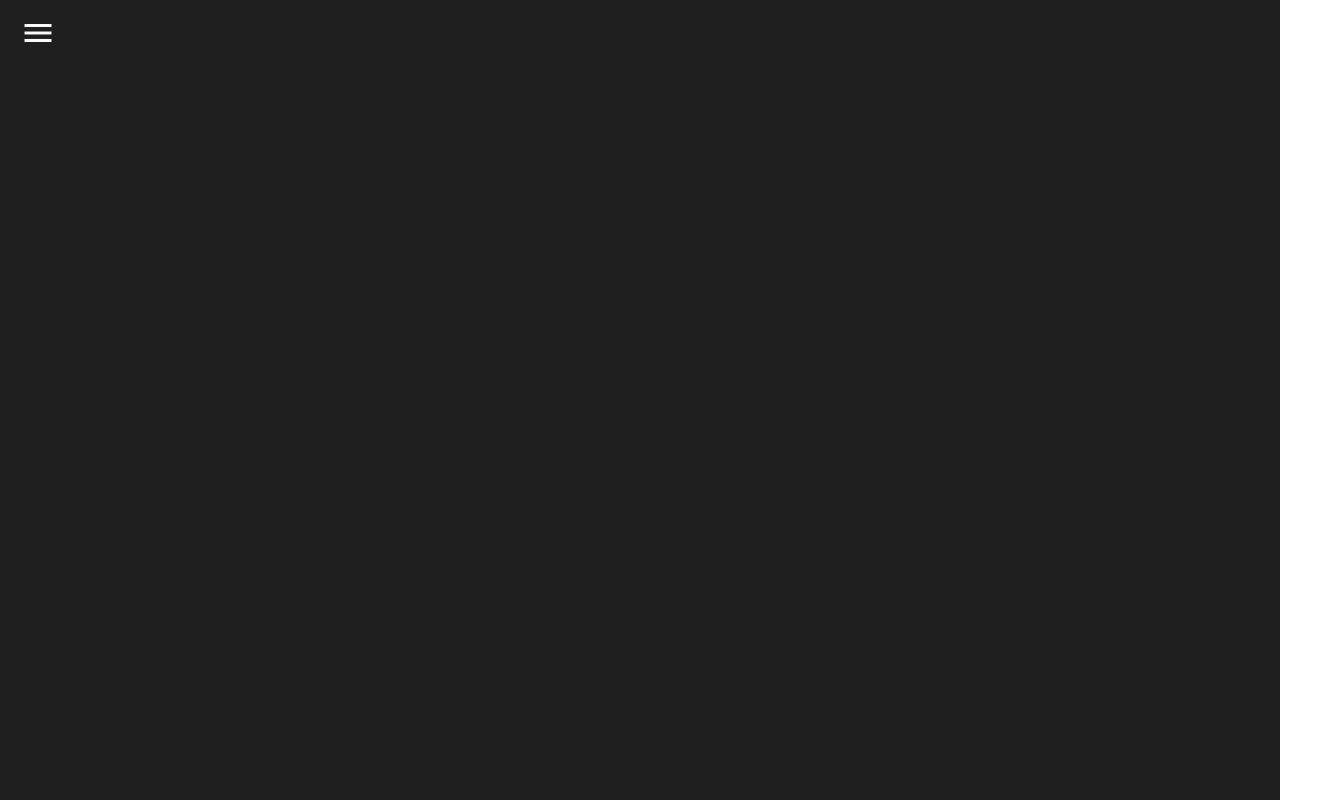
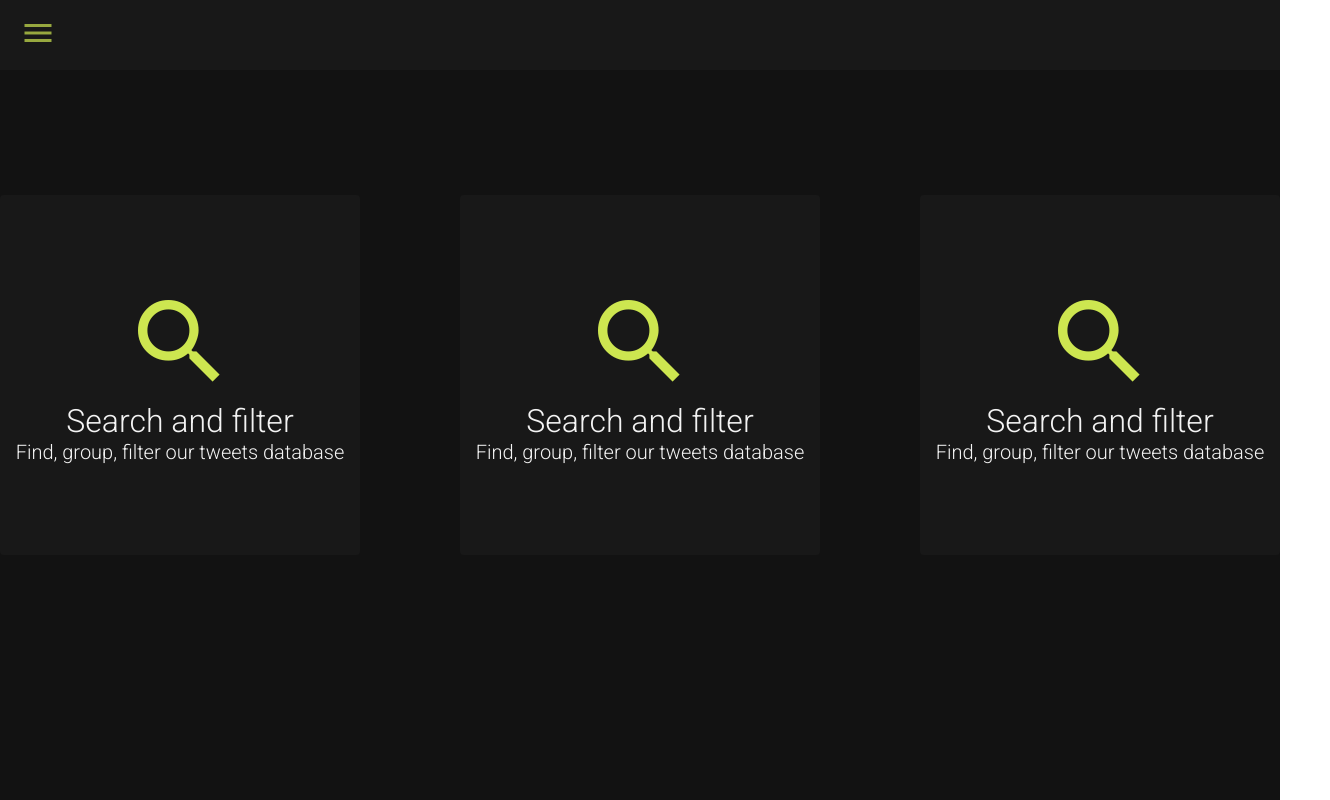
Before and after one commit to bohatiuk/agh-reddit-stash, a React (Create React App) app in the folder falcon/: page /dashboard in a window 1280 px wide. Shown: the whole page, 1330 px wide, since content can reach past the window. Built offline with nearby package versions, Linux system fonts and the light colour scheme.

Commit message:
Refactor home page, start dashboard

```diff
--- a/falcon/src/common/BorderAnimation.tsx
+++ b/falcon/src/common/BorderAnimation.tsx
@@ -8,7 +8,7 @@ export const HoverBorder = styled.div`
     height: 1px;
     margin: 1px;
     display: block;
-    background-color: ${({ theme }: TTP) => theme.color5};
+    background-color: ${({ theme }: TTP) => theme.colorP1};
     transition: width ${({ theme }: TTP) => theme.transitionParams};
 
   }
--- a/falcon/src/common/Buttons.tsx
+++ b/falcon/src/common/Buttons.tsx
@@ -7,17 +7,17 @@ export const CallToActionBtn = styled(CenterDiv)`
   height: 50px;
   cursor: pointer;
   font: ${styles.fontN4};
-  color: ${({ theme }: TTP) => theme.color8};
-  background-color: ${({ theme }: TTP) => theme.color4};
+  color: ${({ theme }: TTP) => theme.colorText};
+  background-color: ${({ theme }: TTP) => `rgba(${theme.colorP1RGB}, 0.7)`};
   transition: all ${styles.transitionParams};
   &:hover {
-    background-color: ${({ theme }: TTP) => theme.color6};
-    color: ${({ theme }: TTP) => theme.color0};
+    background-color: ${({ theme }: TTP) => theme.colorP1};
+    color: ${({ theme }: TTP) => theme.colorTextN};
 
   }
 `;
 
 export const CallToActionOutlinedBtn = styled(CallToActionBtn)`
   background: transparent;
-  border: 1px solid ${({ theme }: TTP) => theme.color4};
+  border: 1px solid ${({ theme }: TTP) => `rgba(${theme.colorP1RGB}, 0.7)`};
 `;
--- a/falcon/src/common/Shape.tsx
+++ b/falcon/src/common/Shape.tsx
@@ -5,12 +5,12 @@ export const Dot = styled.div`
   width: 8px;
   height: 8px;
   border-radius: 50px;
-  background-color: ${({ theme }: TTP) => theme.color8};
+  background-color: ${({ theme }: TTP) => theme.colorText};
 `;
 
 export const Diamond = styled.div`
   width: 8px;
   height: 8px;
-  background-color: ${({ theme }: TTP) => theme.color8};
+  background-color: ${({ theme }: TTP) => theme.colorText};
   transform: rotate(45deg);
 `;
--- a/falcon/src/components/NavigationEntry.tsx
+++ b/falcon/src/components/NavigationEntry.tsx
@@ -16,7 +16,7 @@ const NavEntryDiv = styled.div`
   margin-left: ${({ theme }: TTP) => theme.m2};
 
   &:hover {
-    color: ${({ theme }: TTP) => theme.color4};
+    color: ${({ theme }: TTP) => theme.colorP1};
     margin-left: ${styles.m3};
   }
 `;
--- a/falcon/src/components/icons/HoverIcon.tsx
+++ b/falcon/src/components/icons/HoverIcon.tsx
@@ -6,8 +6,9 @@ import { TTP } from '../../styles/styleguide';
 const Hover = styled.div`
   transition: color ${({ theme }: TTP) => theme.transitionParams};
   cursor: pointer;
+  color: ${({ theme }: TTP) => `rgba(${theme.colorP1RGB}, 0.7)`};
   &:hover {
-    color: ${({ theme }: TTP) => theme.color5};
+    color: ${({ theme }: TTP) => theme.colorP1};
   }
 `;
 interface Props extends React.HTMLAttributes<HTMLDivElement> {
--- a/falcon/src/components/icons/Twitter.tsx
+++ b/falcon/src/components/icons/Twitter.tsx
@@ -9,7 +9,7 @@ const Container = styled(CenterDiv)`
   font-size: 72px;
 
   & svg {
-    fill: ${({ theme }: TTP) => theme.color0};
+    fill: ${({ theme }: TTP) => theme.colorBG0};
   }
 `;
 
--- a/falcon/src/containers/Dashboard.tsx
+++ b/falcon/src/containers/Dashboard.tsx
@@ -1,10 +1,87 @@
-import React from 'react';
+import { Grow, Icon } from '@material-ui/core';
+import React, { useEffect, useState } from 'react';
+import styled from 'styled-components';
+import { styles, TTP, appearTimeout } from '../styles/styleguide';
+
+const Container = styled.div`
+  width: 70%;
+  margin: ${styles.M3} auto;
+`;
+
+const Row = styled.div`
+  display: flex;
+  justify-content: center;
+`;
+const Card = styled.div`
+  background-color: ${({ theme }: TTP) => theme.colorBG1};
+  box-shadow: ${({ theme }: TTP) => theme.shadow};
+  display: flex;
+  flex-direction: column;
+  justify-content: center;
+  width: 360px;
+  height: 360px;
+  margin: ${styles.m5} ${styles.M1};
+  border-radius: ${styles.defaultRadius};
+  cursor: pointer;
+  border: 1px solid transparent;
+  transition: all ${styles.transitionParams};
+  box-sizing: border-box;
+
+  &:hover {
+    border: 1px solid ${({ theme }: TTP) => theme.colorP1};
+  }
+`;
+
+const CardIcon = styled.div`
+  color: ${({ theme }: TTP) => theme.colorP1};
+`;
+
+const CardTitle = styled.div`
+  font: ${styles.fontN8};
+`;
+
+const CardDescribtion = styled.div`
+  font: ${styles.fontN5};
+`;
 
 function Dashboard() {
+  // const [growIn, setGrowIn] = useState<boolean>(false);
+  // useEffect(() => {
+  //   setGrowIn(true);
+  // }, []);
+
   return (
-    <div>
-      {''}
-    </div>
+    <Container>
+      <Row>
+        <Grow appear in timeout={500}>
+          <div>
+            <Card>
+              <CardIcon><Icon style={{ fontSize: '112px' }}>search</Icon></CardIcon>
+              <CardTitle>Search and filter</CardTitle>
+              <CardDescribtion>Find, group, filter our tweets database</CardDescribtion>
+            </Card>
+          </div>
+        </Grow>
+        <Grow appear in timeout={1000}>
+          <div>
+            <Card>
+              <CardIcon><Icon style={{ fontSize: '112px' }}>search</Icon></CardIcon>
+              <CardTitle>Search and filter</CardTitle>
+              <CardDescribtion>Find, group, filter our tweets database</CardDescribtion>
+            </Card>
+          </div>
+        </Grow>
+        <Grow appear in timeout={1500}>
+          <div>
+            <Card>
+              <CardIcon><Icon style={{ fontSize: '112px' }}>search</Icon></CardIcon>
+              <CardTitle>Search and filter</CardTitle>
+              <CardDescribtion>Find, group, filter our tweets database</CardDescribtion>
+            </Card>
+          </div>
+        </Grow>
+      </Row>
+    </Container>
   );
 }
 
--- a/falcon/src/containers/Home.tsx
+++ b/falcon/src/containers/Home.tsx
@@ -24,7 +24,7 @@ const BannerContainer = styled.div`
   overflow: hidden;
   display: flex;
   justify-content: flex-start;
-  background-color: ${({ theme}: TTP) => theme.color1};
+  background-color: ${({ theme}: TTP) => theme.colorBG3};
 `;
 
 const Actions = styled.div`
@@ -38,7 +38,7 @@ const Actions = styled.div`
 const TextTitle = styled.div`
   margin-top: 92px;
   font: ${styles.fontH5};
-  color: ${({ theme }: TTP) => theme.color5};
+  color: ${({ theme }: TTP) => theme.colorP1};
 `;
 
 const TestDescribtion = styled.div`
@@ -76,7 +76,6 @@ const Card = styled.div`
 
 const CardTitle = styled.div`
   font: ${styles.fontN7};
-  color: ${({ theme }: TTP) => theme.color2};
   margin-bottom: ${styles.m4};
 `;
 
--- a/falcon/src/containers/NavigationList.tsx
+++ b/falcon/src/containers/NavigationList.tsx
@@ -12,15 +12,15 @@ import { toggleTheme as toggleThemeAction } from '../actions';
 
 const MenuContainer = styled.div`
   position: sticky;
+  z-index: 50;
   width: 100%;
   height: 70px;
   display: flex;
-  justify-content: flex-start;
+  justify-content: space-between;
   align-items: center;
 
-  z-index: 10;
-
-  background: transparent;
+  background-color: ${({ theme }: TTP) => theme.colorBG1};
+  box-shadow: ${({ theme }: TTP) => theme.shadow};
 `;
 
 const MenuIcon = styled.div`
@@ -36,8 +36,8 @@ const Container = styled.div`
   width: 320px;
   padding: ${styles.m4} 0;
   padding-left: ${styles.m4};
-  background-color: ${({ theme }: TTP) => `rgba(${theme.colorGray0RGB}, 1)`};
-  color:  ${({ theme }: TTP) => theme.color8};
+  background-color: ${({ theme }: TTP) => `rgba(${theme.colorBG0RGB}, 1)`};
+  color:  ${({ theme }: TTP) => theme.colorText};
 `;
 
 const LinksContainer = styled.div`
--- a/falcon/src/index.tsx
+++ b/falcon/src/index.tsx
@@ -30,11 +30,11 @@ const Global = createGlobalStyle`
     padding: 0;
     box-sizing: border-box;
 
-    color: ${({ theme }: TTP) => theme.color8};
+    color: ${({ theme }: TTP) => theme.colorText};
   }
 
   .drawer-bg {
-    background-color: rgba(${({ theme }: TTP) => theme.color0RGB}, 0.0) !important;
+    background-color: rgba(${({ theme }: TTP) => theme.colorBG1RGB}, 0.0) !important;
   }
 `;
 
@@ -45,8 +45,7 @@ const Background = styled.div`
   width: 100%;
   height: 100%;
   z-index: -1;
-  background-color: ${({ theme }: TTP) => theme.color5};
-  background-color: ${({ theme }: TTP) => theme.color0};
+  background-color: ${({ theme }: TTP) => theme.colorBG0};
   background-size: 20px 20px;
 `;
 
--- a/falcon/src/styles/styleguide.ts
+++ b/falcon/src/styles/styleguide.ts
@@ -1,31 +1,33 @@
 import { parseToRgb } from '../utils/css';
 
 const darkColors = {
-  color0: '#1f1f1f',
-  color1: '#3f3f3f',
-  color2: '#5f5f5f',
-  color3: '#7f7f7f',
-  color4: '#57a899',
-  color5: '#6fc3a8',
-  color6: '#86deb7',
-  color7: '#e1e1e1',
-  color8: '#fafafa',
-  colorGray1: '#f3f3f3',
-  colorGray0: '#3f3f3f',
+  colorBG0: '#121212',
+  colorBG1: '#181818',
+  colorBG2: '#242424',
+  colorBG3: '#363636',
+  colorP1: '#CDE650',
+  colorP2: '#B15CE6',
+  colorGray0: '#f3f3f3',
+  colorGray1: '#3f3f3f',
+  colorText: '#f3f3f3',
+  colorTextN: '#121212',
+  shadow: 'none',
 };
 
 const lightColors = {
-  color8: '#1f1f1f',
-  color7: '#3f3f3f',
-  color6: '#5f5f5f',
-  color5: '#408d8a',
-  color4: '#57a899',
-  color3: '#6fc3a8',
-  color2: '#86deb7',
-  color1: '#e1e1e1',
-  color0: '#fafafa',
+  colorBG0: '#f3f3f3',
+  colorBG1: '#f3f3f3',
+  colorBG2: '#f3f3f3',
+  colorBG3: '#d2d2d2',
+  colorP1: '#ADCC14',
+  colorP2: '#6E00B3',
   colorGray0: '#f3f3f3',
   colorGray1: '#3f3f3f',
+  colorText: '#121212',
+  colorTextN: '#f3f3f3',
+  shadow: `-webkit-box-shadow: 4px 1px 16px 0px rgba(18,18,18,0.6);
+  -moz-box-shadow: 4px 1px 16px 0px rgba(18,18,18,0.6);
+  box-shadow: 4px 1px 16px 0px rgba(18,18,18,0.6);`
 };
 
 export const darkColorsRGB = parseToRgb(darkColors);
@@ -87,17 +89,14 @@ export const lightTheme = {
 };
 
 export type ColorsRGB = {
-  color0RGB: string;
-  color1RGB: string;
-  color2RGB: string;
-  color3RGB: string;
-  color4RGB: string;
-  color5RGB: string;
-  color6RGB: string;
-  color7RGB: string;
-  color8RGB: string;
-  colorGray1RGB: string;
-  colorGray0RGB: string;
+  colorBG0RGB: string,
+  colorBG1RGB: string,
+  colorBG2RGB: string,
+  colorBG3RGB: string,
+  colorP1RGB: string,
+  colorP2RGB: string,
+  colorGray0RGB: string,
+  colorGray1RGB: string,
 };
 
 export type Theme = typeof lightTheme;
@@ -105,3 +104,5 @@ export type Theme = typeof lightTheme;
 export type TTP = {
   theme: Theme;
 };
+
+export const appearTimeout = 750;
--- a/falcon/src/utils/css.ts
+++ b/falcon/src/utils/css.ts
@@ -13,19 +13,21 @@ export function hexToRgbString(hex: string) {
   return hexToRgb(hex).join(',');
 }
 
-export function parseToRgb(object: {}): ColorsRGB {
-  return Object.fromEntries(Object.entries(object).map(([key, value]) => {
+export function parseToRgb(object: { [key: string]: string}): ColorsRGB {
+  return Object.fromEntries(Object.entries(object)
+    .filter(([key]) => (key as string).startsWith('color'))
+    .map(([key, value]) => {
     return [key + 'RGB', hexToRgbString(value as string)];
   })) as ColorsRGB;
 }
 
-export function defaultShadow({ theme }: TTP) {
-  return `-webkit-box-shadow: 10px 10px 10px 0px rgba(${theme.color5RGB},0.6);
-  -moz-box-shadow: 10px 10px 10px 0px rgba(${theme.color5RGB},0.6);
-  box-shadow: 10px 10px 10px 0px rgba(${theme.color5RGB},0.6);`;
-}
-export function smallShadow({ theme }: TTP) {
-  return `-webkit-box-shadow: 2px 2px 2px 0px rgba(${theme.color5RGB},0.6);
-  -moz-box-shadow: 2px 2px 2px 0px rgba(${theme.color5RGB},0.6);
-  box-shadow: 2px 2px 2px 0px rgba(${theme.color5RGB},0.6);`;
-}
+// export function defaultShadow({ theme }: TTP) {
+//   return `-webkit-box-shadow: 10px 10px 10px 0px rgba(${theme.color5RGB},0.6);
+//   -moz-box-shadow: 10px 10px 10px 0px rgba(${theme.color5RGB},0.6);
+//   box-shadow: 10px 10px 10px 0px rgba(${theme.color5RGB},0.6);`;
+// }
+// export function smallShadow({ theme }: TTP) {
+//   return `-webkit-box-shadow: 2px 2px 2px 0px rgba(${theme.color5RGB},0.6);
+//   -moz-box-shadow: 2px 2px 2px 0px rgba(${theme.color5RGB},0.6);
+//   box-shadow: 2px 2px 2px 0px rgba(${theme.color5RGB},0.6);`;
+// }
```
